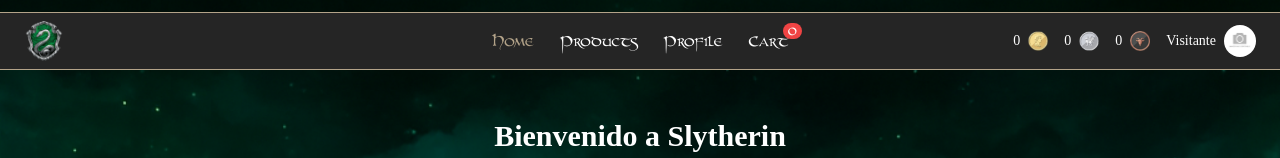
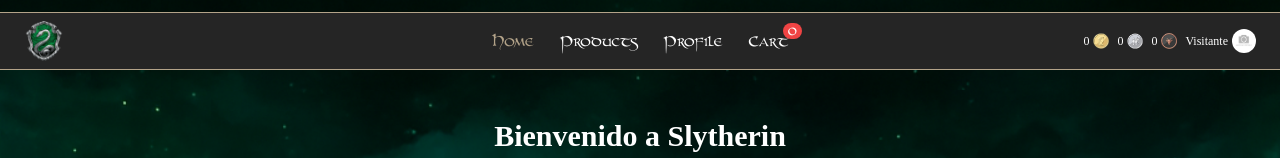
Before and after one commit to temeriamos/Devathon-Slytherin-Front, an Angular app: page /home in a window 1280 px wide. Shown: the top 158 px of the page. Built offline with nearby package versions, Linux system fonts and the light colour scheme; no server answers.

Commit message:
style: Evitar desbordes de texto nav

```diff
--- a/src/app/shared/components/navbar/navbar.component.html
+++ b/src/app/shared/components/navbar/navbar.component.html
@@ -24,32 +24,33 @@
           {{cart.length}}</span>
       </a>
     </div>
-
     <!-- Monedas + usuario (derecha) -->
-    <div class="flex items-center justify-end gap-4 text-sm">
+    <div class="flex items-center justify-end gap-2 text-xs flex-nowrap ml-auto">
       <!-- Monedas -->
-      <div class="flex items-center gap-3">
+      <div class="flex items-center gap-2 shrink-0">
         <div class="flex items-center gap-1">
-          <span class="px-1">{{user.price_galeon}}</span>
-          <img src="../../../../assets/img/galleon.png" alt="Galleon" class="w-5 h-5" />
+          <span class="truncate max-w-[40px]">{{ user.price_galeon }}</span>
+          <img src="../../../../assets/img/galleon.png" alt="Galleon" class="w-4 h-4" />
         </div>
         <div class="flex items-center gap-1">
-          <span class="px-1">{{user.price_sickle}}</span>
-          <img src="../../../../assets/img/icon-sickle.png" alt="Sickle" class="w-5 h-5" />
+          <span class="truncate max-w-[40px]">{{ user.price_sickle }}</span>
+          <img src="../../../../assets/img/icon-sickle.png" alt="Sickle" class="w-4 h-4" />
         </div>
         <div class="flex items-center gap-1">
-          <span class="px-1">{{user.price_knut}}</span>
-          <img src="../../../../assets/img/icon-knut.png" alt="Knut" class="w-5 h-5" />
+          <span class="truncate max-w-[40px]">{{ user.price_knut }}</span>
+          <img src="../../../../assets/img/icon-knut.png" alt="Knut" class="w-4 h-4" />
         </div>
       </div>
 
       <!-- Usuario -->
-      <div class="flex items-center gap-2 cursor-pointer" (click)="modalOpenLogin = true">
-        <span>{{user.name}}</span>
-        <img src="{{user.image_user || '../../../../assets/img/foto_user_visitante.png'}}" alt="User"
-          class="w-8 h-8 rounded-full bg-white" />
+      <div class="flex items-center gap-1 cursor-pointer shrink-0" (click)="modalOpenLogin = true">
+        <span class="truncate max-w-[70px]">{{ user.name }}</span>
+        <img [src]="user.image_user || '../../../../assets/img/foto_user_visitante.png'" alt="User"
+          class="w-6 h-6 rounded-full bg-white" />
       </div>
     </div>
+
+
 
   </div>
 </div>
--- a/src/app/shared/components/navbar/navbar.component.ts
+++ b/src/app/shared/components/navbar/navbar.component.ts
@@ -94,10 +94,7 @@
   registerUser() {
     if (this.registroForm.valid) {
       const formData = this.registroForm.value;
-      // inferius.keeper;
-      // tenebrae.wanderer;
-      // obscura.lux;
-      // slythr.hexborn;
+
       const bodyUser = {
         name: formData.nickname,
         price_galeon: formData.price_galleon,
```
